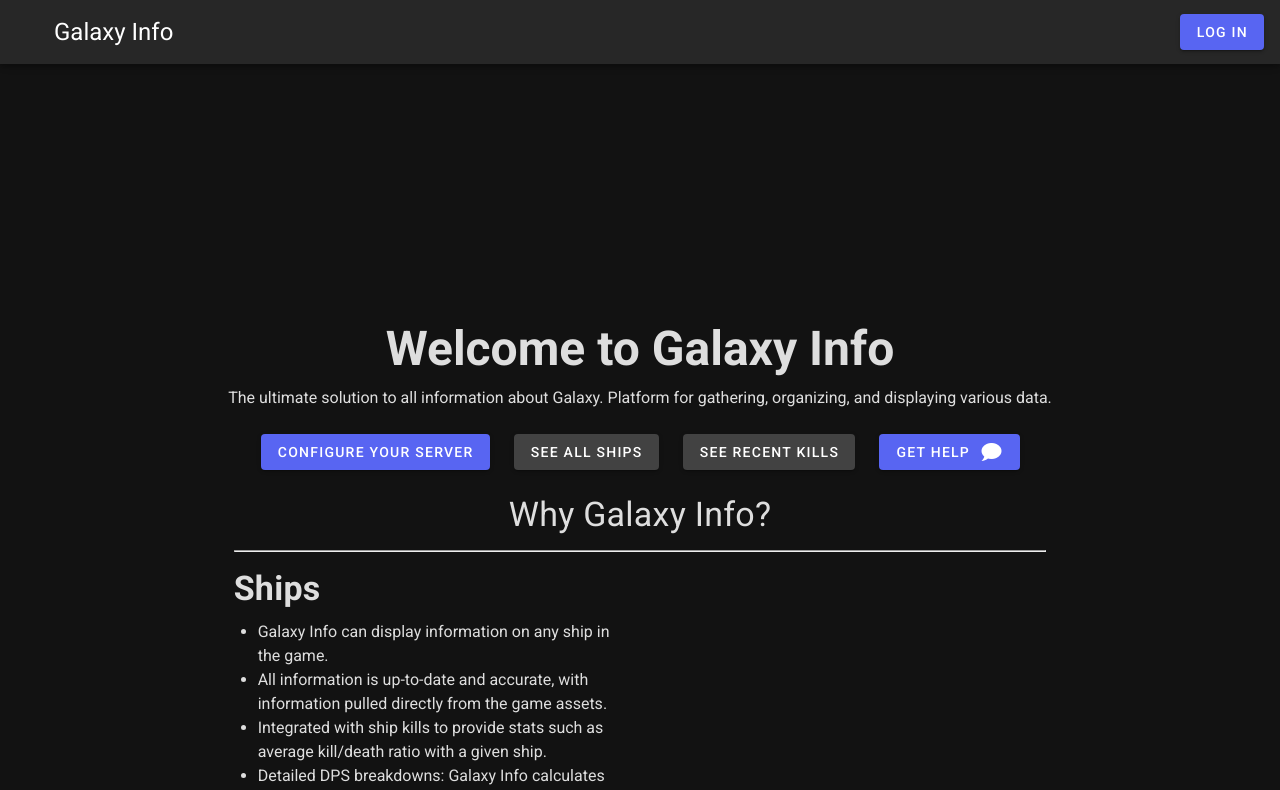
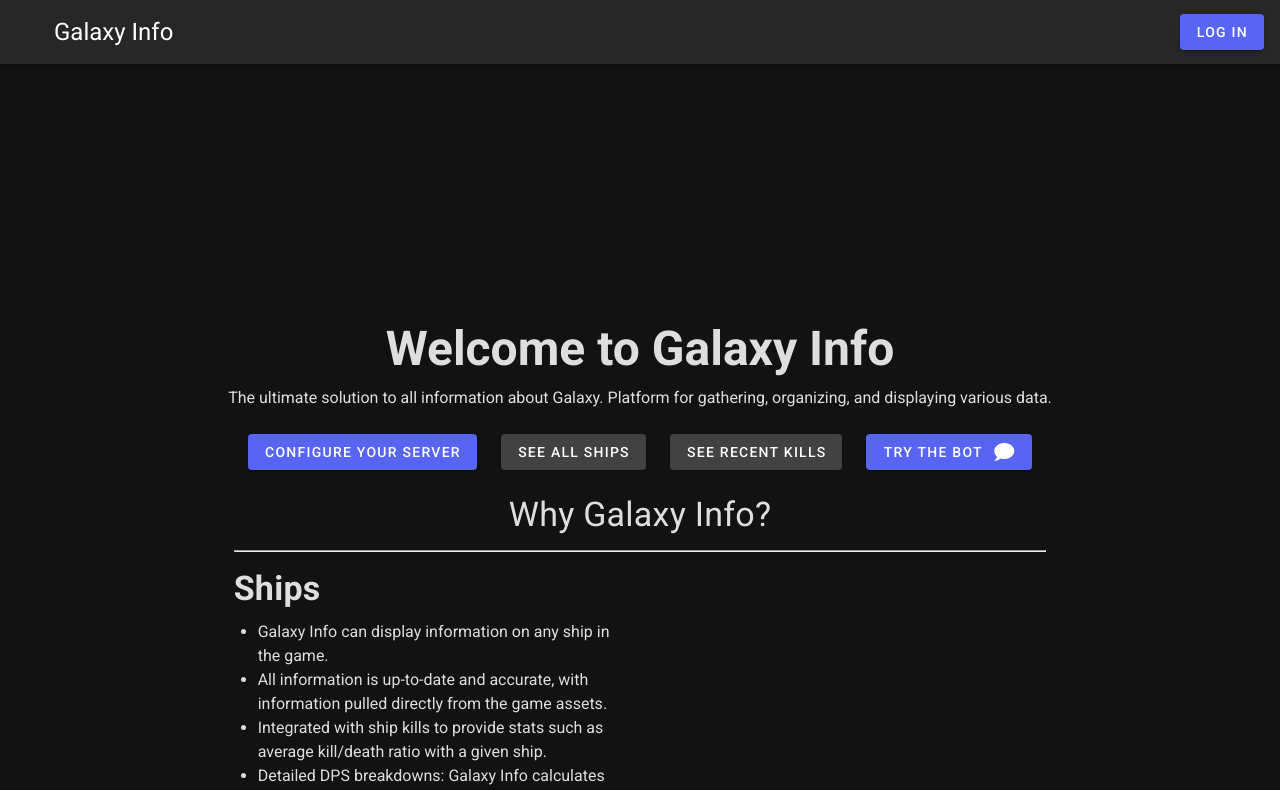
Before and after one commit to Wingysam/Galaxy-Info-v2, a Vue app in the folder web-client/: page / in a window 1280 px wide. Shown: the top 790 px of the page. Built offline with nearby package versions, Linux system fonts and the light colour scheme; no server answers.

Commit message:
[web-client] update discord link

```diff
--- a/web-client/src/views/Home.vue
+++ b/web-client/src/views/Home.vue
@@ -33,7 +33,8 @@
         >
           See all Ships
         </v-btn>
-        <v-btn v-if="disableKills !== 'true'"
+        <v-btn
+          v-if="disableKills !== 'true'"
           to="/kills"
           color="secondary"
           class="mx-3 my-2"
@@ -41,12 +42,12 @@
           See Recent Kills
         </v-btn>
         <v-btn
-          href="https://discord.gg/cx2dXax"
+          href="https://discord.gg/5JvZCW3h3N"
           target="_blank"
           color="blurple"
           class="mx-3 my-2"
         >
-          Get Help&nbsp;&nbsp;<v-icon>mdi-chat</v-icon>
+          Try the Bot&nbsp;&nbsp;<v-icon>mdi-chat</v-icon>
         </v-btn>
       </v-col>
     </v-row>
```
